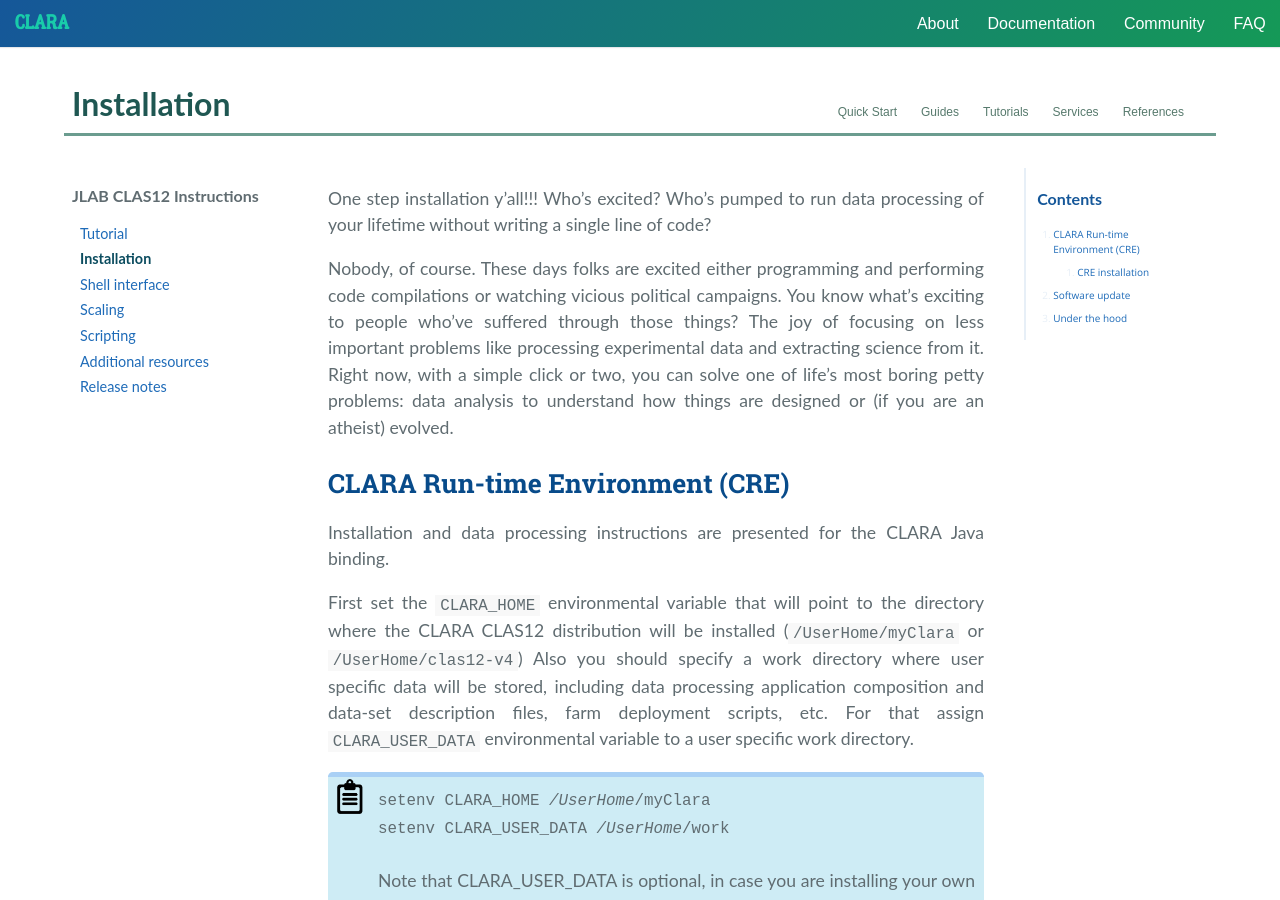
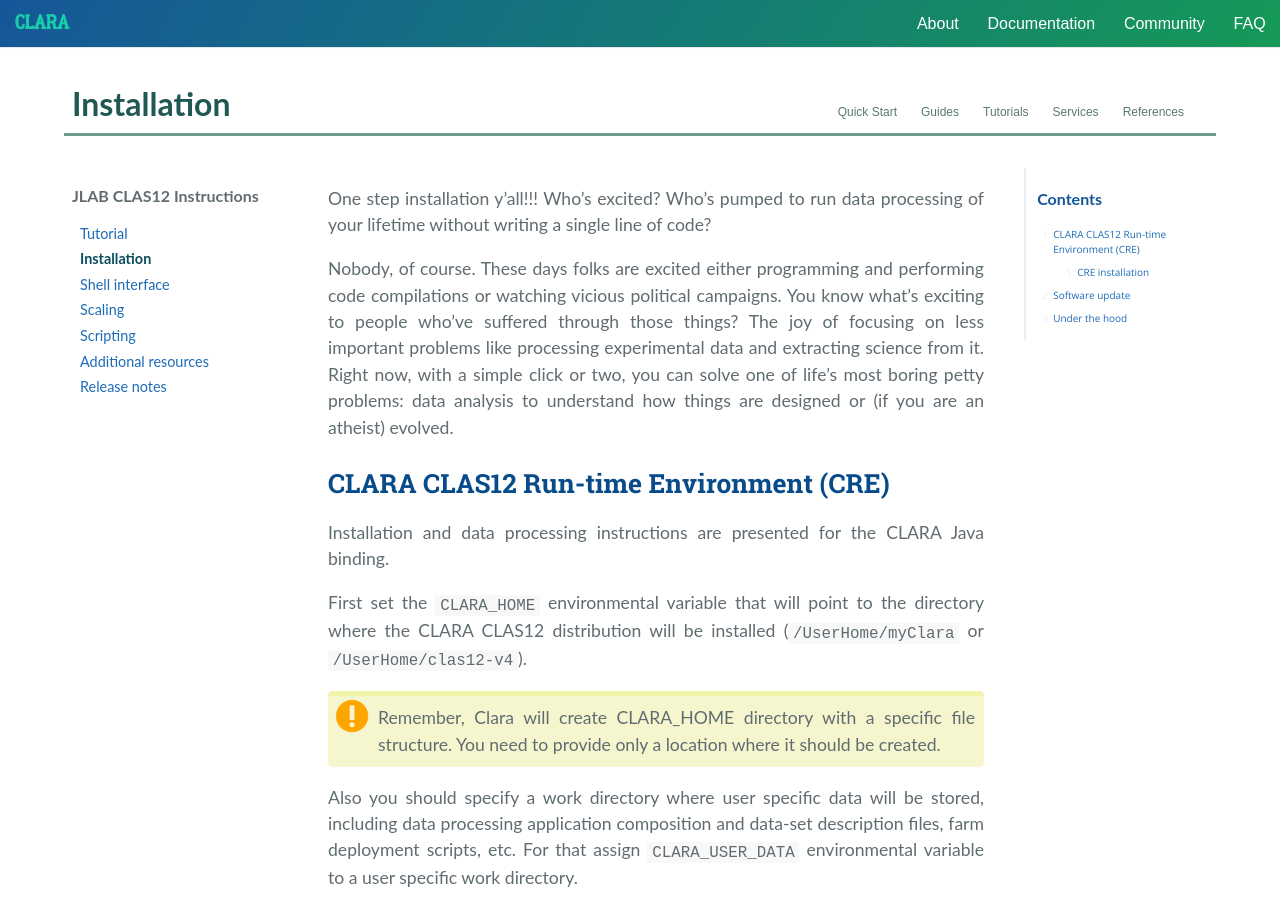
Before and after one commit to JeffersonLab/clara-docs, a Jekyll site: the page built from docs/clas/installation.md, in a window 1280 px wide and 900 px high. Built offline with Jekyll 4.4.1, drawn with Linux system fonts in a browser that asks for light colours; nearby versions of some CDN libraries.

Commit message:
-Hands on section. intermediate commit

```diff
--- a/docs/clas/installation.md
+++ b/docs/clas/installation.md
@@ -18,14 +18,20 @@ you can solve one of life's most boring petty problems:
 data analysis to understand how things are designed
 or (if you are an atheist) evolved.
 
-## CLARA Run-time Environment (CRE)
+## CLARA CLAS12 Run-time Environment (CRE)
 
 Installation and data processing instructions are presented
 for the CLARA Java binding.
 
 First set the `CLARA_HOME` environmental variable that will point
 to the directory where the CLARA CLAS12 distribution will be installed
-(`/UserHome/myClara` or `/UserHome/clas12-v4`)
+(`/UserHome/myClara` or `/UserHome/clas12-v4`).
+
+<div class="note warning">
+Remember, Clara will create CLARA_HOME directory with a specific file structure.
+You need to provide only a location where it should be created.
+</div>
+
 Also you should specify a work directory where user specific data will be stored,
 including data processing application composition and data-set description files,
 farm deployment scripts, etc. For that assign `CLARA_USER_DATA` environmental variable to
```
Also changed, not shown: docs/clas/hadson.md (+9 -0 lines), docs/tutorials/installation.md (+6 -1 lines).
